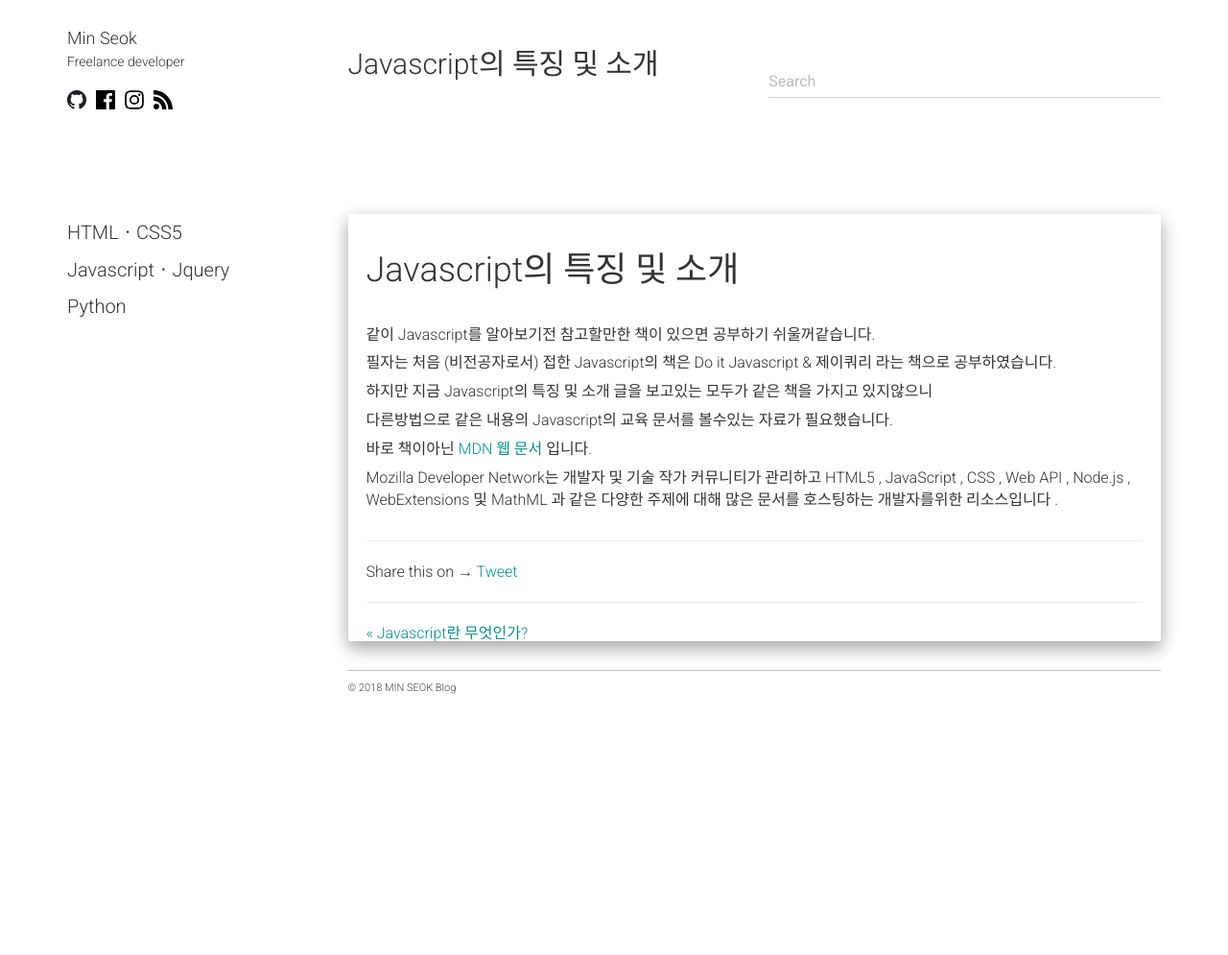
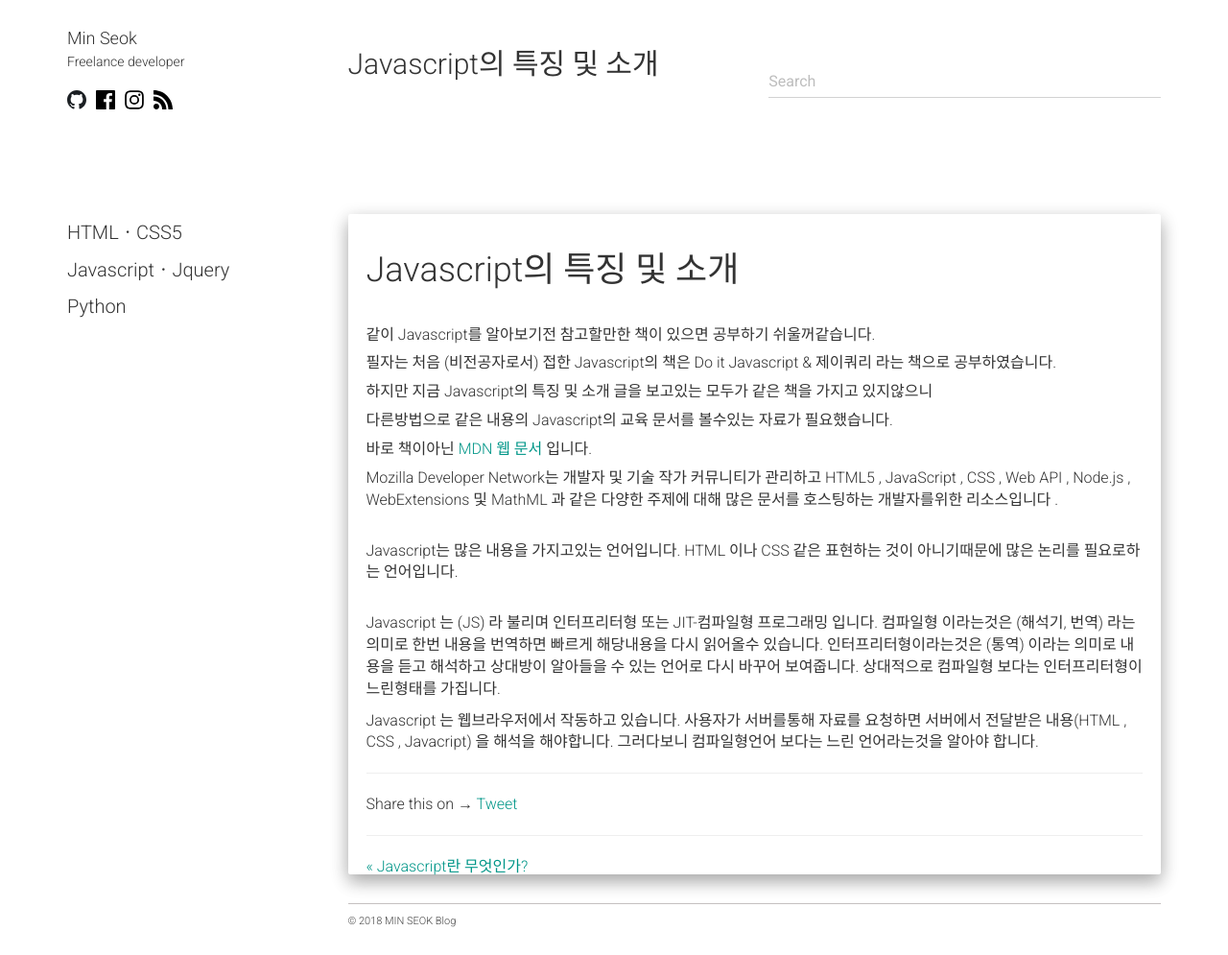
Before and after one commit to alalstjr/promote.github.io, a Jekyll site: the page built from _posts/2018-08-22-Javascript의 특징 및 소개.md, in a window 1280 px wide. Shown: the whole page at 96% size. Built offline with Jekyll 4.4.1, drawn with Linux system fonts in a browser that asks for light colours; nearby versions of some CDN libraries; our own code applies the rules of GitHub Pages for plain Markdown files; comment, search, counter and statistics services are not loaded; before the commit the page ends 900 px from its top, so only the background shows below that.

Commit message:
Update 2018-08-22-Javascript의 특징 및 소개.md

```diff
--- a/_posts/2018-08-22-Javascript의 특징 및 소개.md
+++ b/_posts/2018-08-22-Javascript의 특징 및 소개.md
@@ -7,3 +7,17 @@
   <p>바로 책이아닌 <a href="https://developer.mozilla.org/ko/docs/Web/JavaScript" target="_blank">MDN 웹 문서</a> 입니다.</p>
   <p>Mozilla Developer Network는 개발자 및 기술 작가 커뮤니티가 관리하고 HTML5 , JavaScript , CSS , Web API , Node.js , WebExtensions 및        MathML 과 같은 다양한 주제에 대해 많은 문서를 호스팅하는 개발자를위한 리소스입니다 .</p>
  </div>
+
+<div class="box">
+  Javascript는 많은 내용을 가지고있는 언어입니다.
+  HTML 이나 CSS 같은 표현하는 것이 아니기때문에 많은 논리를 필요로하는 언어입니다.
+</div>
+
+  Javascript 는 (JS) 라 불리며 인터프리터형 또는 JIT-컴파일형 프로그래밍 입니다.
+  컴파일형 이라는것은 (해석기, 번역) 라는 의미로 한번 내용을 번역하면 빠르게 해당내용을 다시 읽어올수 있습니다.
+  인터프리터형이라는것은 (통역) 이라는 의미로 내용을 듣고 해석하고 상대방이 알아들을 수 있는 언어로 다시 바꾸어 보여줍니다.
+  상대적으로 컴파일형 보다는 인터프리터형이 느린형태를 가집니다.
+
+  Javascript 는 웹브라우저에서 작동하고 있습니다.
+  사용자가 서버를통해 자료를 요청하면 서버에서 전달받은 내용(HTML , CSS , Javacript) 을 해석을 해야합니다.
+  그러다보니 컴파일형언어 보다는 느린 언어라는것을 알아야 합니다.
```
